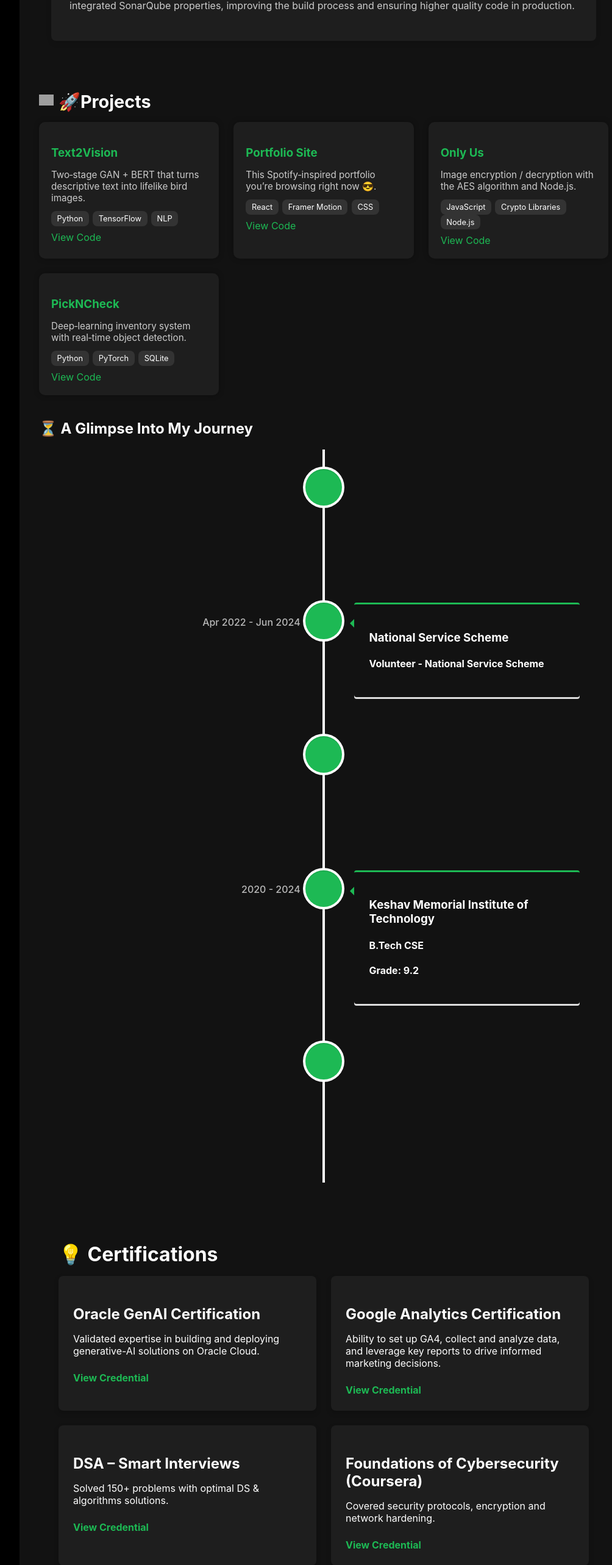
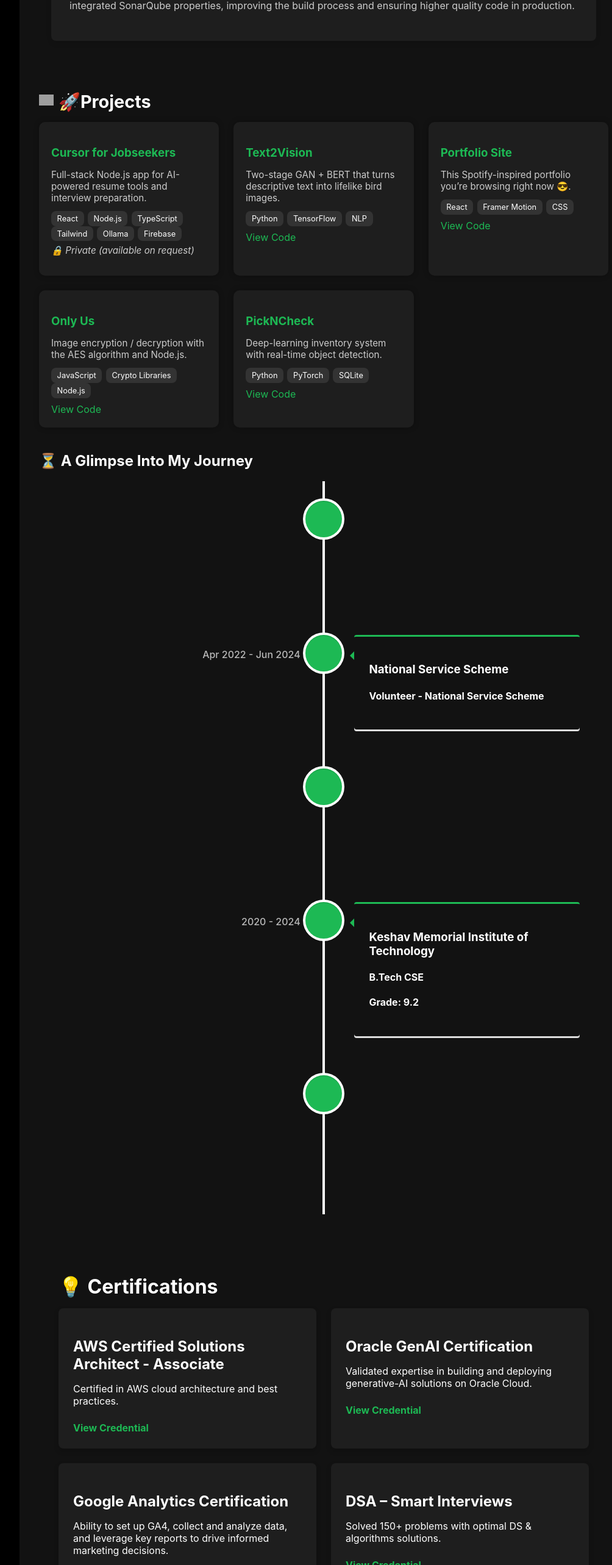
Before and after one commit to BhavanaPoosa/react-portfolio, a React (Create React App) app: page /developer in a window 1280 px wide. Shown: the part 1492-4058 px from the top of the page at 61% size, without its empty margins (250-1254 px from the left). Built offline with nearby package versions, Linux system fonts and the light colour scheme; grey boxes are pictures that could not be loaded.

Commit message:
Add AWS cert in dev and homecontent

```diff
--- a/src/components/HomeContent.js
+++ b/src/components/HomeContent.js
@@ -39,8 +39,8 @@ export default function HomeContent() {
         </h2>
         <div className="featured-tiles">
           <div className="tile">
-            <h4>Cloud Migration</h4>
-            <p>Contributed to legacy-to-cloud platform shift.</p>
+            <h4>New Credential</h4>
+            <p><strong>AWS Associate Solutions Architect</strong> - Skilled in designing and deploying secure, scalable, and fault-tolerant architectures on AWS Cloud.</p>
           </div>
           <div className="tile">
             <h4>New Credential</h4>
--- a/src/pages/Developer.js
+++ b/src/pages/Developer.js
@@ -1,74 +1,84 @@
 /* eslint-disable jsx-a11y/img-redundant-alt */
-import React, { useState } from 'react';
-import '../styles/Developer.css';
+import React, { useState } from "react";
+import "../styles/Developer.css";
 import {
   VerticalTimeline,
   VerticalTimelineElement,
-} from 'react-vertical-timeline-component';
-import 'react-vertical-timeline-component/style.min.css';
+} from "react-vertical-timeline-component";
+import "react-vertical-timeline-component/style.min.css";
 
 /* ——— Projects ——— */
 const projects = [
   {
-    title: 'Text2Vision',
+    title: "Cursor for Jobseekers",
     description:
-      'Two‑stage GAN + BERT that turns descriptive text into lifelike bird images.',
-    tech: ['Python', 'TensorFlow', 'NLP'],
-    github:
-      'https://github.com/BhavanaPoosa/Text-To-Image-Generator/tree/main/StackGAN_BERT-TxtToImg'
+      "Full-stack Node.js app for AI-powered resume tools and interview preparation.",
+    tech: ["React", "Node.js", "TypeScript", "Tailwind", "Ollama", "Firebase"],
+    github: "Private (available on request)",
   },
   {
-    title: 'Portfolio Site',
+    title: "Text2Vision",
     description:
-      'This Spotify‑inspired portfolio you’re browsing right now 😎.',
-    tech: ['React', 'Framer Motion', 'CSS'],
-    github: 'https://github.com/BhavanaPoosa/react-portfolio'
+      "Two-stage GAN + BERT that turns descriptive text into lifelike bird images.",
+    tech: ["Python", "TensorFlow", "NLP"],
+    github:
+      "https://github.com/BhavanaPoosa/Text-To-Image-Generator/tree/main/StackGAN_BERT-TxtToImg",
   },
   {
-    title: 'Only Us',
+    title: "Portfolio Site",
     description:
-      'Image encryption / decryption with the AES algorithm and Node.js.',
-    tech: ['JavaScript', 'Crypto Libraries', 'Node.js'],
-    github: 'https://github.com/BhavanaPoosa/Image-Encryption-AES'
+      "This Spotify-inspired portfolio you’re browsing right now 😎.",
+    tech: ["React", "Framer Motion", "CSS"],
+    github: "https://github.com/BhavanaPoosa/react-portfolio",
   },
   {
-    title: 'PickNCheck',
+    title: "Only Us",
     description:
-      'Deep‑learning inventory system with real‑time object detection.',
-    tech: ['Python', 'PyTorch', 'SQLite'],
-    github: 'https://github.com/BhavanaPoosa/deep-inventory-management-system'
-  }
+      "Image encryption / decryption with the AES algorithm and Node.js.",
+    tech: ["JavaScript", "Crypto Libraries", "Node.js"],
+    github: "https://github.com/BhavanaPoosa/Image-Encryption-AES",
+  },
+  {
+    title: "PickNCheck",
+    description:
+      "Deep-learning inventory system with real-time object detection.",
+    tech: ["Python", "PyTorch", "SQLite"],
+    github: "https://github.com/BhavanaPoosa/deep-inventory-management-system",
+  },
 ];
 
 /* ——— Timeline items ——— */
 const timelineItems = [
-  { year: 'Feb 2024 - Present', company: 'Experian (Caspex)', position: 'Software Engineer' },
   {
-    year: 'Apr 2022 - Jun 2024',
-    company: 'National Service Scheme',
-    position: 'Volunteer - National Service Scheme',
+    year: "Feb 2024 - Present",
+    company: "Experian (Caspex)",
+    position: "Software Engineer",
   },
   {
-    year: 'Jan 2022 - Jun 2024',
-    company: 'Aakarshan',
-    position: 'Core Member - Aakarshan',
+    year: "Apr 2022 - Jun 2024",
+    company: "National Service Scheme",
+    position: "Volunteer - National Service Scheme",
   },
   {
-    year: '2020 - 2024',
-    company: 'Keshav Memorial Institute of Technology',
-    position: 'B.Tech CSE',
-    cgpa: 'Grade: 9.2'
+    year: "Jan 2022 - Jun 2024",
+    company: "Aakarshan",
+    position: "Core Member - Aakarshan",
   },
   {
-    year: 'Jul 2018 - May 2020',
-    company: 'FIITJEE',
-    position: 'Intermediate, MPC',
-    cgpa: "Grade: 9.67"
+    year: "2020 - 2024",
+    company: "Keshav Memorial Institute of Technology",
+    position: "B.Tech CSE",
+    cgpa: "Grade: 9.2",
+  },
+  {
+    year: "Jul 2018 - May 2020",
+    company: "FIITJEE",
+    position: "Intermediate, MPC",
+    cgpa: "Grade: 9.67",
   },
 ];
 
 export default function Developer() {
-
   const [showProfile, setShowProfile] = useState(false);
 
   return (
@@ -81,7 +91,7 @@ export default function Developer() {
             tabIndex={0}
             onClick={() => setShowProfile(true)}
             onKeyDown={(e) => {
-              if (e.key === 'Enter') setShowProfile(true);
+              if (e.key === "Enter") setShowProfile(true);
             }}
           >
             <img src="/Me.jpeg" alt="Bhavana Poosa" loading="lazy" />
@@ -93,20 +103,35 @@ export default function Developer() {
           </div>
 
           <div className="intro-text">
-            <h1><span role="img" aria-label="laptop">💻</span> Developer</h1>
+            <h1>
+              <span role="img" aria-label="laptop">
+                💻
+              </span>{" "}
+              Developer
+            </h1>
             <p>
               I build reliable, modern web applications by blending technical
               expertise with creative problem-solving. My projects focus on
               clean code, robust performance, and intuitive UX—from sleek
-              front-end designs to scalable back-end solutions. I'm also an active learner with a deep interest in AI, Generative AI, and emerging technologies.
+              front-end designs to scalable back-end solutions. I'm also an
+              active learner with a deep interest in AI, Generative AI, and
+              emerging technologies.
             </p>
           </div>
         </section>
 
         {/* ───── Resume link ───── */}
         <section className="resume-card">
-          <h2><span role="img" aria-label="document">📄</span> Want to work with me?</h2>
-          <p>I'm actively open to new opportunities—here's my resume if you'd like to know more!</p>
+          <h2>
+            <span role="img" aria-label="document">
+              📄
+            </span>{" "}
+            Want to work with me?
+          </h2>
+          <p>
+            I'm actively open to new opportunities—here's my resume if you'd
+            like to know more!
+          </p>
           <div class="resume-btn-wrapper">
             <a
               className="resume-btn"
@@ -119,34 +144,37 @@ export default function Developer() {
           </div>
         </section>
 
-
-
         {/* ───── Tech stack ───── */}
         <section className="section-card skills">
           <section className="skills">
-            <h2><span role="img" aria-label="brain">🧠</span> Tech Stack</h2>
+            <h2>
+              <span role="img" aria-label="brain">
+                🧠
+              </span>{" "}
+              Tech Stack
+            </h2>
             <div className="skills-grid">
               {[
-                'Java',
-                'Spring Boot',
-                'MySQL',
-                'Data Structures',
-                'React',
-                'Angular',
-                'Git',
-                'Svelte',
-                'JavaScript',
-                'HTML',
-                'CSS',
-                'Node.js',
-                'Express',
-                'Maven',
-                'Gradle',
-                'Cucumber',
-                'AWS',
-                'Jenkins',
-                'Docker',
-                'Python',
+                "Java",
+                "Spring Boot",
+                "MySQL",
+                "Data Structures",
+                "React",
+                "Angular",
+                "Git",
+                "Svelte",
+                "JavaScript",
+                "HTML",
+                "CSS",
+                "Node.js",
+                "Express",
+                "Maven",
+                "Gradle",
+                "Cucumber",
+                "AWS",
+                "Jenkins",
+                "Docker",
+                "Python",
               ].map((t) => (
                 <span key={t} className="skill-tag">
                   {t}
@@ -159,7 +187,10 @@ export default function Developer() {
         {/* ───── Experience / Achievements ───── */}
         <section className="experience">
           <h2>
-        <span role="img" aria-label="rocket">🚀</span> Key Achievements
+            <span role="img" aria-label="rocket">
+              🚀
+            </span>{" "}
+            Key Achievements
           </h2>
           <div className="experience-card">
             <h3> Contributions & Achievements</h3>
@@ -167,23 +198,56 @@ export default function Developer() {
             <ul className="achievement-list">
               <li>
                 <span className="achievement-tag">Security Improvements</span>
-               <span className="achievement-desc"> Addressed vulnerabilities in third-party libraries, strengthening the application's security and ensuring compliance with industry standards.</span>
+                <span className="achievement-desc">
+                  {" "}
+                  Addressed vulnerabilities in third-party libraries,
+                  strengthening the application's security and ensuring
+                  compliance with industry standards.
+                </span>
               </li>
               <li>
-              <span className="achievement-tag">Performance Optimization</span>
-              <span className="achievement-desc">  Implemented lazy data loading and stack-fetching strategies, resulting in more efficient data handling and faster load times for users.</span>
+                <span className="achievement-tag">
+                  Performance Optimization
+                </span>
+                <span className="achievement-desc">
+                  {" "}
+                  Implemented lazy data loading and stack-fetching strategies,
+                  resulting in more efficient data handling and faster load
+                  times for users.
+                </span>
               </li>
               <li>
-              <span className="achievement-tag">Enhanced Test Coverage and Code Quality</span>
-              <span className="achievement-desc">  Improved unit test coverage for core components, ensuring better code reliability and reducing the likelihood of production issues.</span>
+                <span className="achievement-tag">
+                  Enhanced Test Coverage and Code Quality
+                </span>
+                <span className="achievement-desc">
+                  {" "}
+                  Improved unit test coverage for core components, ensuring
+                  better code reliability and reducing the likelihood of
+                  production issues.
+                </span>
               </li>
               <li>
-              <span className="achievement-tag">Bug Fixing and User Experience Improvements</span>
-              <span className="achievement-desc">  Resolved key user-reported defects, including issues with registration and alert search functionality, leading to a more stable and seamless user experience.</span>
+                <span className="achievement-tag">
+                  Bug Fixing and User Experience Improvements
+                </span>
+                <span className="achievement-desc">
+                  {" "}
+                  Resolved key user-reported defects, including issues with
+                  registration and alert search functionality, leading to a more
+                  stable and seamless user experience.
+                </span>
               </li>
               <li>
-              <span className="achievement-tag">Continuous Integration and Deployment (CI/CD) Enhancements</span>
-              <span className="achievement-desc">  Updated Docker configurations and integrated SonarQube properties, improving the build process and ensuring higher quality code in production.</span>
+                <span className="achievement-tag">
+                  Continuous Integration and Deployment (CI/CD) Enhancements
+                </span>
+                <span className="achievement-desc">
+                  {" "}
+                  Updated Docker configurations and integrated SonarQube
+                  properties, improving the build process and ensuring higher
+                  quality code in production.
+                </span>
               </li>
             </ul>
           </div>
@@ -191,7 +255,12 @@ export default function Developer() {
 
         {/* ───── Projects ───── */}
         <section className="projects">
-          <h2><span role="img" aria-label="rocket">🚀</span> Projects</h2>
+          <h2>
+            <span role="img" aria-label="rocket">
+              🚀
+            </span>{" "}
+            Projects
+          </h2>
           <div className="project-cards">
             {projects.map((p) => (
               <div key={p.title} className="project-card">
@@ -202,13 +271,18 @@ export default function Developer() {
                     <span key={t}>{t}</span>
                   ))}
                 </div>
-                <a
-                  href={p.github}
-                  target="_blank"
-                  rel="noopener noreferrer"
-                >
+                {p.github.startsWith("http") ? (
+                  <a href={p.github} target="_blank" rel="noopener noreferrer">
                     View Code
                   </a>
+                ) : (
+                  <p className="private-repo">
+                    <span role="img" aria-label="rocket">
+                      🔒
+                    </span>{" "}
+                    {p.github}
+                  </p>
+                )}
               </div>
             ))}
           </div>
@@ -216,19 +290,24 @@ export default function Developer() {
 
         {/* ───── Timeline ───── */}
         <section className="timeline">
-          <h2><span role="img" aria-label="hourglass">⏳</span> A Glimpse Into My Journey</h2>
+          <h2>
+            <span role="img" aria-label="hourglass">
+              ⏳
+            </span>{" "}
+            A Glimpse Into My Journey
+          </h2>
           <VerticalTimeline>
             {timelineItems.map((it) => (
               <VerticalTimelineElement
                 key={it.year}
                 date={it.year}
                 contentStyle={{
-                  background: '#121212',
-                  color: '#fff',
-                  borderTop: '3px solid #1DB954',
+                  background: "#121212",
+                  color: "#fff",
+                  borderTop: "3px solid #1DB954",
                 }}
-                contentArrowStyle={{ borderRight: '7px solid #1DB954' }}
-                iconStyle={{ background: '#1DB954', color: '#fff' }}
+                contentArrowStyle={{ borderRight: "7px solid #1DB954" }}
+                iconStyle={{ background: "#1DB954", color: "#fff" }}
               >
                 <h3>{it.company}</h3>
                 <h4>{it.position}</h4>
@@ -240,74 +319,65 @@ export default function Developer() {
 
         {/* ───── Certifications ───── */}
         <section className="certifications">
-          <h2><span role="img" aria-label="light bulb">💡</span> Certifications</h2>
+          <h2>
+            <span role="img" aria-label="light bulb">
+              💡
+            </span>{" "}
+            Certifications
+          </h2>
           <div className="certification-cards">
             {[
               {
-                title: 'Oracle GenAI Certification',
-                url:
-                  'https://catalog-education.oracle.com/ords/certview/sharebadge?id=7D81CEBBB5D3C154ECF13B057BD150262497E1AD9BF8A8CA249BC9884E74C02A',
-                desc:
-                  'Validated expertise in building and deploying generative-AI solutions on Oracle Cloud.',
+                title: "AWS Certified Solutions Architect -  Associate",
+                url: "https://www.credly.com/badges/e881d1d9-52a1-493d-94fb-1c4adae044bf/public_url",
+                desc: "Certified in AWS cloud architecture and best practices.",
               },
               {
-                title: 'Google Analytics Certification',
-                url: 'https://skillshop.credential.net/2366244e-d54b-4a76-a43f-59bf9fa48251#acc.M3p8PQaL',
-                desc:
-                  'Ability to set up GA4, collect and analyze data, and leverage key reports to drive informed marketing decisions.',
+                title: "Oracle GenAI Certification",
+                url: "https://catalog-education.oracle.com/ords/certview/sharebadge?id=7D81CEBBB5D3C154ECF13B057BD150262497E1AD9BF8A8CA249BC9884E74C02A",
+                desc: "Validated expertise in building and deploying generative-AI solutions on Oracle Cloud.",
               },
               {
-                title: 'DSA – Smart Interviews',
-                url: 'https://smartinterviews.in/certificate/ba9f459c',
-                desc:
-                  'Solved 150+ problems with optimal DS & algorithms solutions.',
+                title: "Google Analytics Certification",
+                url: "https://skillshop.credential.net/2366244e-d54b-4a76-a43f-59bf9fa48251#acc.M3p8PQaL",
+                desc: "Ability to set up GA4, collect and analyze data, and leverage key reports to drive informed marketing decisions.",
               },
               {
-                title: 'Foundations of Cybersecurity (Coursera)',
-                url:
-                  'https://www.coursera.org/account/accomplishments/certificate/2RQU7MEZQJZC',
-                desc:
-                  'Covered security protocols, encryption and network hardening.',
+                title: "DSA – Smart Interviews",
+                url: "https://smartinterviews.in/certificate/ba9f459c",
+                desc: "Solved 150+ problems with optimal DS & algorithms solutions.",
               },
               {
-                title: 'AWS Solutions Architecture Simulation',
-                url:
-                  'https://forage-uploads-prod.s3.amazonaws.com/completion-certificates/AWS/kkE9HyeNcw6rwCRGw_AWS%20APAC_AjNPxuyuZA43u2oj6_1692797596352_completion_certificate.pdf',
-                desc:
-                  'Designed scalable, cost-optimised AWS stacks in a hands-on lab.',
+                title: "Foundations of Cybersecurity (Coursera)",
+                url: "https://www.coursera.org/account/accomplishments/certificate/2RQU7MEZQJZC",
+                desc: "Covered security protocols, encryption and network hardening.",
               },
               {
-                title: 'Goldman Sachs SE Virtual Program',
-                url:
-                  'https://forage-uploads-prod.s3.amazonaws.com/completion-certificates/Goldman%20Sachs/NPdeQ43o8P9HJmJzg_Goldman%20Sachs_AjNPxuyuZA43u2oj6_1690654790347_completion_certificate.pdf',
-                desc:
-                  'Completed real-life GS engineering tasks: data pipelines, REST APIs and SDLC rituals.',
+                title: "AWS Solutions Architecture Simulation",
+                url: "https://forage-uploads-prod.s3.amazonaws.com/completion-certificates/AWS/kkE9HyeNcw6rwCRGw_AWS%20APAC_AjNPxuyuZA43u2oj6_1692797596352_completion_certificate.pdf",
+                desc: "Designed scalable, cost-optimised AWS stacks in a hands-on lab.",
+              },
+              {
+                title: "Goldman Sachs SE Virtual Program",
+                url: "https://forage-uploads-prod.s3.amazonaws.com/completion-certificates/Goldman%20Sachs/NPdeQ43o8P9HJmJzg_Goldman%20Sachs_AjNPxuyuZA43u2oj6_1690654790347_completion_certificate.pdf",
+                desc: "Completed real-life GS engineering tasks: data pipelines, REST APIs and SDLC rituals.",
               },
             ].map((cert) => (
               <div className="certification-card" key={cert.title}>
                 <h3>{cert.title}</h3>
                 <p>{cert.desc}</p>
-                <a
-                  href={cert.url}
-                  target="_blank"
-                  rel="noopener noreferrer"
-                >
+                <a href={cert.url} target="_blank" rel="noopener noreferrer">
                   View Credential
                 </a>
               </div>
             ))}
           </div>
         </section>
-
-
       </main>
 
       {/* ───── Avatar pop-up modal ───── */}
       {showProfile && (
-        <div
-          className="profile-modal"
-          onClick={() => setShowProfile(false)}
-        >
+        <div className="profile-modal" onClick={() => setShowProfile(false)}>
           <div
             className="profile-modal-content"
             onClick={(e) => e.stopPropagation()}
--- a/src/styles/Developer.css
+++ b/src/styles/Developer.css
@@ -204,6 +204,14 @@
   white-space: nowrap;
   text-align: center;
   box-sizing: border-box;
+}
+
+.private-repo {
+  font-size: 0.85rem;
+  color: #aaa;
+  margin-top: 6px;
+  font-style: italic;
+  user-select: none;
 }
 
 @media (max-width: 480px) {
```
Lines whose indentation alone changed are shown as unchanged.
